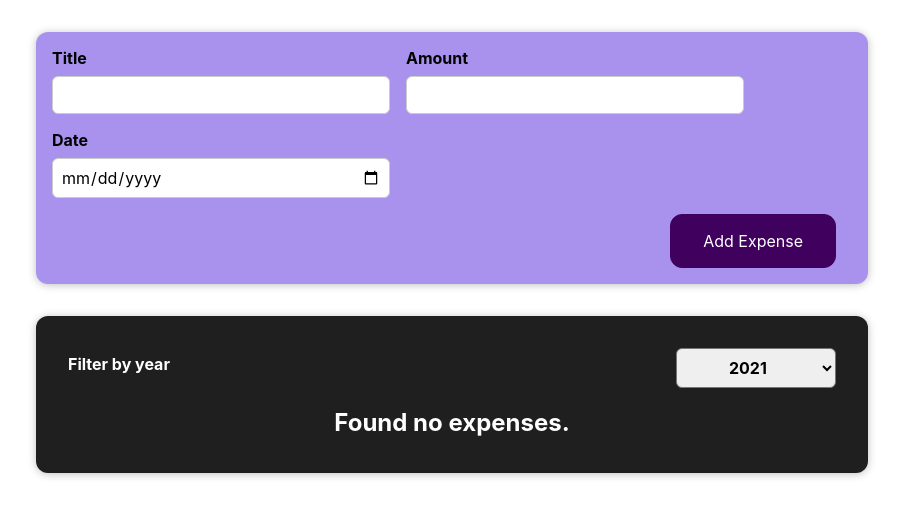
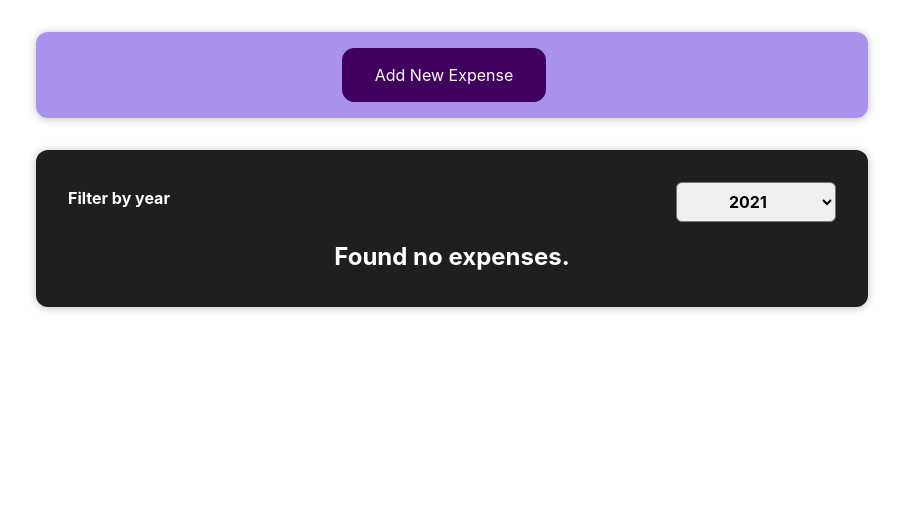
Before and after one commit to franco148/reactjs-examples, a React (Create React App) app in the folder expenses-tracker-v1/: page / in a window 1280 px wide. Shown: the top 516 px of the page, without its empty margins (188-1091 px from the left). Built offline with nearby package versions, Linux system fonts and the light colour scheme.

Commit message:
Section5-RenderingConditionalContent: rendering conditional content on ExpenseForm

```diff
--- a/expenses-tracker-v1/src/components/NewExpense/ExpenseForm.js
+++ b/expenses-tracker-v1/src/components/NewExpense/ExpenseForm.js
@@ -107,6 +107,9 @@
         </div>
       </div>
       <div className="new-expense__actions">
+        <button type="button" onClick={props.onCancel}>
+          Cancel
+        </button>
         <button type="submit">Add Expense</button>
       </div>
     </form>
--- a/expenses-tracker-v1/src/components/NewExpense/NewExpense.js
+++ b/expenses-tracker-v1/src/components/NewExpense/NewExpense.js
@@ -1,8 +1,11 @@
+import { useState } from "react";
 import ExpenseForm from "./ExpenseForm";
 
 import "./NewExpense.css";
 
 const NewExpense = (props) => {
+  const [isEditing, setIsEditing] = useState(false);
+
   const saveExpenseDataHandler = (enteredExpenseData) => {
     const expenseData = {
       ...enteredExpenseData,
@@ -12,11 +15,27 @@
     // console.log(expenseData);
 
     props.onAddExpense(expenseData);
+    setIsEditing(() => false);
+  };
+
+  const stopEditingHandler = () => {
+    setIsEditing(() => false);
+  };
+  const startEditingHandler = () => {
+    setIsEditing(() => true);
   };
 
   return (
     <div className="new-expense">
-      <ExpenseForm onSaveExpenseData={saveExpenseDataHandler} />
+      {!isEditing && (
+        <button onClick={startEditingHandler}>Add New Expense</button>
+      )}
+      {isEditing && (
+        <ExpenseForm
+          onSaveExpenseData={saveExpenseDataHandler}
+          onCancel={stopEditingHandler}
+        />
+      )}
     </div>
   );
 };
```
